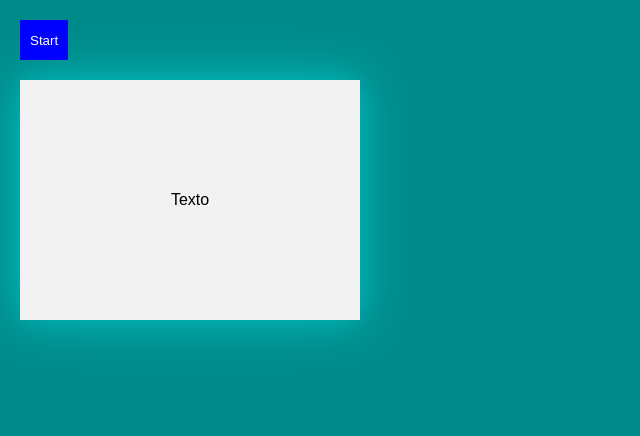
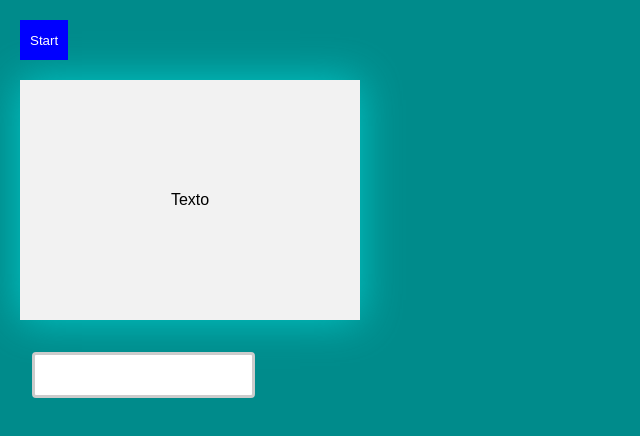
Before and after one commit to ThomasLincoln/StyledComponents-Exercises, a React (Create React App) app in the folder styled-components-exercises/: page / in a window 1280 px wide. Shown: the top 436 px of the page, without its empty margins (0-640 px from the left). Built offline with nearby package versions, Linux system fonts and the light colour scheme.

Commit message:
Exercicio 3

```diff
--- a/styled-components-exercises/src/App.js
+++ b/styled-components-exercises/src/App.js
@@ -1,7 +1,8 @@
 import React from 'react';
 import GlobalStyle from './styles/GlobalStyle';
 import Botao from './styles/exercicio1';
-import Card from './components/exercicio2';
+import Card from './styles/exercicio2';
+import Input from './styles/exercicio3';
 
 function App() {
   return (
@@ -11,7 +12,7 @@ function App() {
       <Card>
         <spam>Texto</spam>
       </Card>
-      <p />
+      <Input />
     </div>
   );
 }
--- /dev/null
+++ b/styled-components-exercises/src/styles/exercicio3.js
@@ -0,0 +1,12 @@
+import styled from 'styled-components';
+
+const Input = styled.input`
+  margin: 2pc;
+  border: solid #ccc;
+  height: 30px;
+  padding: 5px;
+  font-size: 16px;
+  border-radius: 4px;
+`;
+
+export default Input;
```
Also changed, not shown: styled-components-exercises/src/styles/exercicio2.js (renamed from styled-components-exercises/src/components/exercicio2.js).
